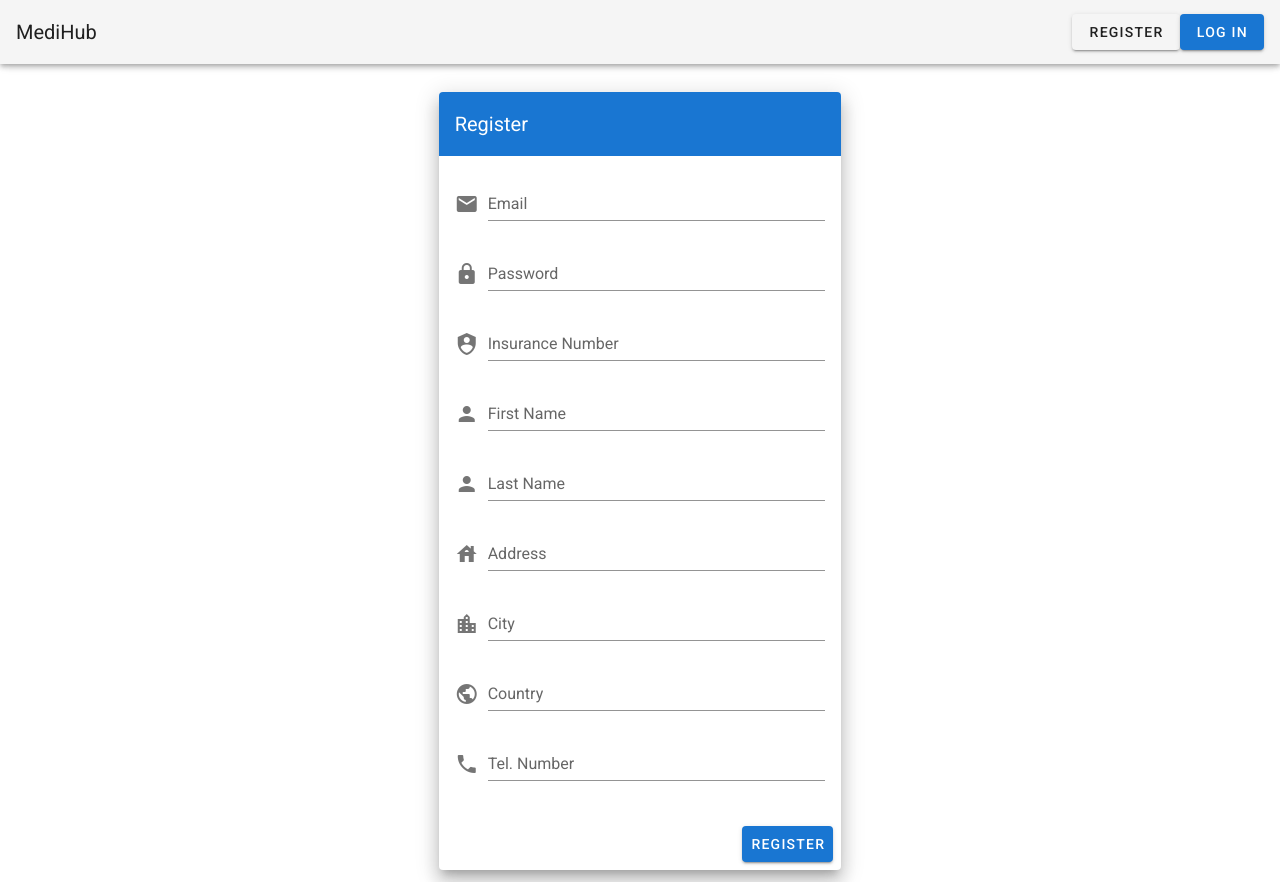
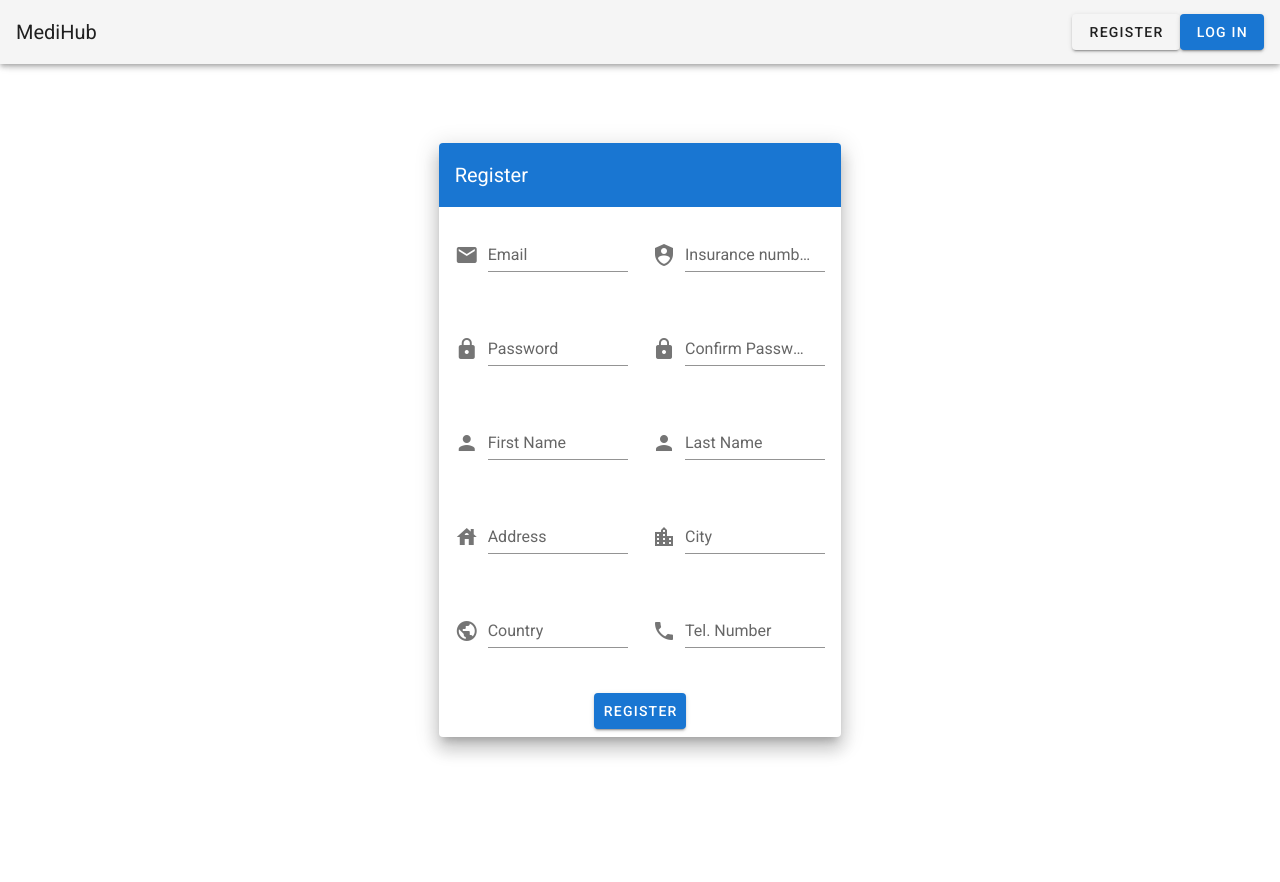
Before and after one commit to matijapetrovic/medihub, a Vue app in the folder medihub-ui/: page /register in a window 1280 px wide. After the commit the page ends 800 px from the top, so only its background shows below. Built offline with nearby package versions, Linux system fonts and the light colour scheme; no server answers.

Commit message:
Redesigned patient registration form and added validation

```diff
--- a/medihub-ui/src/app/patients/_components/PatientRegisterForm.vue
+++ b/medihub-ui/src/app/patients/_components/PatientRegisterForm.vue
@@ -4,7 +4,7 @@
     sm="8"
     md="4"
   >
-  <p>{{ error }}</p>
+  <p :class="{ success: !error, failure: error }">{{ message }}</p>
   <v-card class="elevation-12">
     <v-toolbar
       color="primary"
@@ -17,75 +17,108 @@
       <v-form
         ref="form"
       >
+      <v-row>
+        <v-col>
           <EmailInput
             v-model="email"
           />
+        </v-col>
+        <v-col>
+          <InsuranceNumberInput
+            v-model="insuranceNum"
+          />
+        </v-col>
+      </v-row>
+      <v-row>
+        <v-col>
           <PasswordInput
             v-model="password"
           />
-
+        </v-col>
+        <v-col>
           <v-text-field
-          v-model="securityNum"
-          label="Insurance Number"
-          name="insuranceNum"
-          prepend-icon="mdi-shield-account"
-          type="text"
+            v-model="confirmPassword"
+            label="Confirm Password"
+            type="password"
+            prepend-icon="lock"
+            :rules="[passwordConfirmRule,]"
             required
-        ></v-text-field>
-
+          >
+          </v-text-field>
+        </v-col>
+      </v-row>
+      <v-row>
+        <v-col>
           <v-text-field
             v-model="firstName"
             label="First Name"
             name="firstName"
             prepend-icon="person"
+            :rules="[requiredRule]"
             type="text"
             required
           ></v-text-field>
-
+        </v-col>
+        <v-col>
           <v-text-field
             v-model="lastName"
             label="Last Name"
             name="lastName"
             prepend-icon="person"
+            :rules="[requiredRule]"
             type="text"
             required
           ></v-text-field>
-
+        </v-col>
+      </v-row>
+      <v-row>
+        <v-col>
           <v-text-field
             v-model="address"
             label="Address"
             name="address"
             prepend-icon="house"
+            :rules="[requiredRule]"
             type="text"
             required
           ></v-text-field>
-
+        </v-col>
+        <v-col>
           <v-text-field
             v-model="city"
             label="City"
             name="city"
             prepend-icon="mdi-city"
+            :rules="[requiredRule]"
             type="text"
             required
           ></v-text-field>
-
+        </v-col>
+      </v-row>
+      <v-row>
+        <v-col>
           <v-text-field
             v-model="country"
             label="Country"
             name="country"
             prepend-icon="mdi-earth"
+            :rules="[requiredRule]"
             type="text"
             required
           ></v-text-field>
-
+        </v-col>
+        <v-col>
           <v-text-field
             v-model="telephoneNum"
             label="Tel. Number"
             name="telephoneNum"
             prepend-icon="phone"
+            :rules="[requiredRule, telephoneNumRule]"
             type="text"
             required
           ></v-text-field>
+        </v-col>
+      </v-row>
       </v-form>
     </v-card-text>
     <v-card-actions>
@@ -97,6 +130,7 @@
       >
         Register
       </v-btn>
+      <v-spacer></v-spacer>
     </v-card-actions>
     </v-card>
   </v-col>
@@ -106,24 +140,28 @@
 import { mapActions } from 'vuex';
 import EmailInput from '@/app/shared/_components/_forms/EmailInput.vue';
 import PasswordInput from '@/app/shared/_components/_forms/PasswordInput.vue';
+import InsuranceNumberInput from '@/app/shared/_components/_forms/InsuranceNumberInput.vue';
 
 export default {
   name: 'PatientRegisterForm',
   components: {
     EmailInput,
     PasswordInput,
+    InsuranceNumberInput,
   },
   data: () => ({
     email: '',
+    insuranceNum: '',
     password: '',
-    insuranceNum: '',
+    confirmPassword: '',
     firstName: '',
     lastName: '',
     address: '',
     city: '',
     country: '',
     telephoneNum: '',
-    error: null,
+    message: null,
+    error: false,
   }),
   methods: {
     ...mapActions('auth', ['register']),
@@ -141,11 +179,12 @@ export default {
           telephoneNum: this.telephoneNum,
         })
           .then(() => {
-            this.$router.push('/')
-              .catch(() => {}); // https://github.com/vuejs/vue-router/issues/2881#issuecomment-520554378
+            this.error = false;
+            this.message = 'Registration request sent successfully.';
           })
           .catch((err) => {
-            this.error = err.response.data.error;
+            this.error = true;
+            this.message = err.response.data.message;
           });
       }
     },
@@ -153,11 +192,27 @@ export default {
       return this.$refs.form.validate();
     },
   },
+  computed: {
+    passwordConfirmRule() {
+      return () => this.password === this.confirmPassword || 'Passwords must match';
+    },
+    telephoneNumRule() {
+      return (value) => /((\+381)|0)6[0-9]{7,8}/.test(value) || 'Telephone number must be valid';
+    },
+    requiredRule() {
+      return (value) => !!value || 'Required';
+    },
+  },
 };
 </script>
 
 <style lang="scss" scoped>
 p {
+  .success{
+    color: green;
+  }
+  .failure {
     color: red;
   }
+}
 </style>
--- a/medihub-ui/src/app/shared/_components/_forms/EmailInput.vue
+++ b/medihub-ui/src/app/shared/_components/_forms/EmailInput.vue
@@ -20,7 +20,7 @@ export default {
   data: () => ({
     rules: [
       (value) => !!value || 'Email is required',
-      (value) => /.+@.+/.test(value) || 'E-mail must be valid',
+      (value) => /[^@]+@[^.]+..+/.test(value) || 'E-mail must be valid',
     ],
   }),
 };
--- /dev/null
+++ b/medihub-ui/src/app/shared/_components/_forms/InsuranceNumberInput.vue
@@ -0,0 +1,28 @@
+<template>
+  <v-text-field
+    label="Insurance number"
+    type="text"
+    prepend-icon="mdi-shield-account"
+    :value="value"
+    @input="$emit('input', $event)"
+    :rules="rules"
+    required
+  >
+  </v-text-field>
+</template>
+
+<script>
+export default {
+  name: 'InsuranceNumberInput',
+  props: {
+    value: String,
+  },
+  data: () => ({
+    rules: [
+      (value) => !!value || 'Insurance number is required',
+      (value) => value.length === 11 || 'Insurance number must have 11 digits',
+      (value) => /[0-9]{11}/.test(value) || 'Insurance number must contain only digits',
+    ],
+  }),
+};
+</script>
--- a/medihub-ui/src/app/shared/_components/_forms/PasswordInput.vue
+++ b/medihub-ui/src/app/shared/_components/_forms/PasswordInput.vue
@@ -24,6 +24,7 @@ export default {
     rules: [
       (value) => !!value || 'Password is required',
       (value) => value.length >= 8 || 'Password must be more than 8 characters long',
+      (value) => /^(?=.*[A-Za-z])(?=.*\d)[A-Za-z\d]{8,}$/.test(value) || 'Password must contain at least one letter and one number',
     ],
   }),
 };
```
Lines whose indentation alone changed are shown as unchanged.
